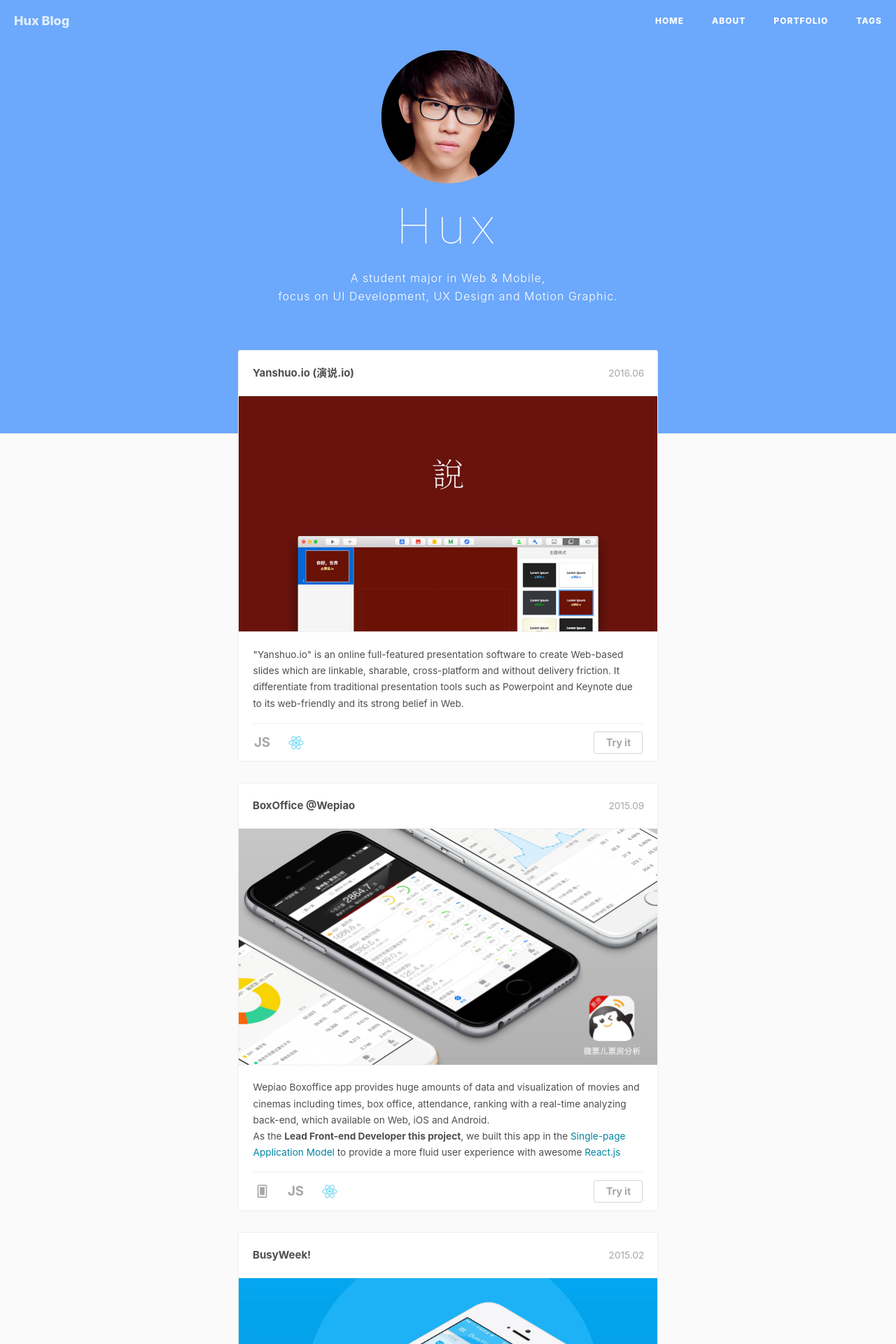
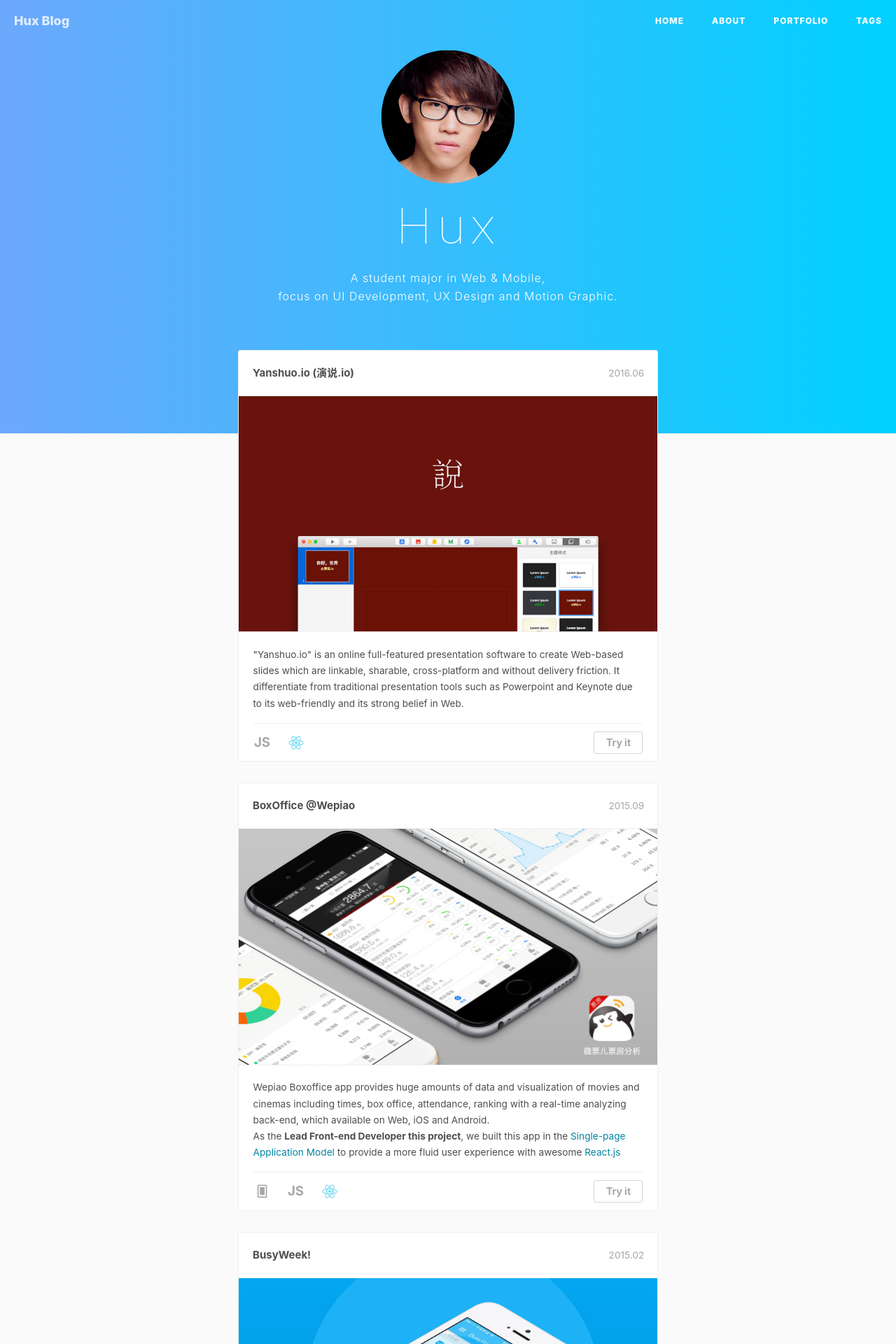
Before and after one commit to q97236143/Huxproh, a Jekyll site: the page built from portfolio/index.html, in a window 1280 px wide. Shown: the top 1920 px of the page at 70% size. Built offline with Jekyll 4.4.1, drawn with Linux system fonts in a browser that asks for light colours; nearby versions of some CDN libraries; comment, search, counter and statistics services are not loaded.

Commit message:
[self] add bg gradient for portfolio

```diff
--- a/portfolio/css/timeline.css
+++ b/portfolio/css/timeline.css
@@ -191,6 +191,8 @@ body{
 }
 header{
 	background: #6ca8fb;
+	background: -webkit-linear-gradient(to left, #00d2ff , #6ca8fb);
+	background: linear-gradient(to left, #00d2ff , #6ca8fb);
 	text-align: center;
 	height: 620px;
 	min-width: 100%;
```
